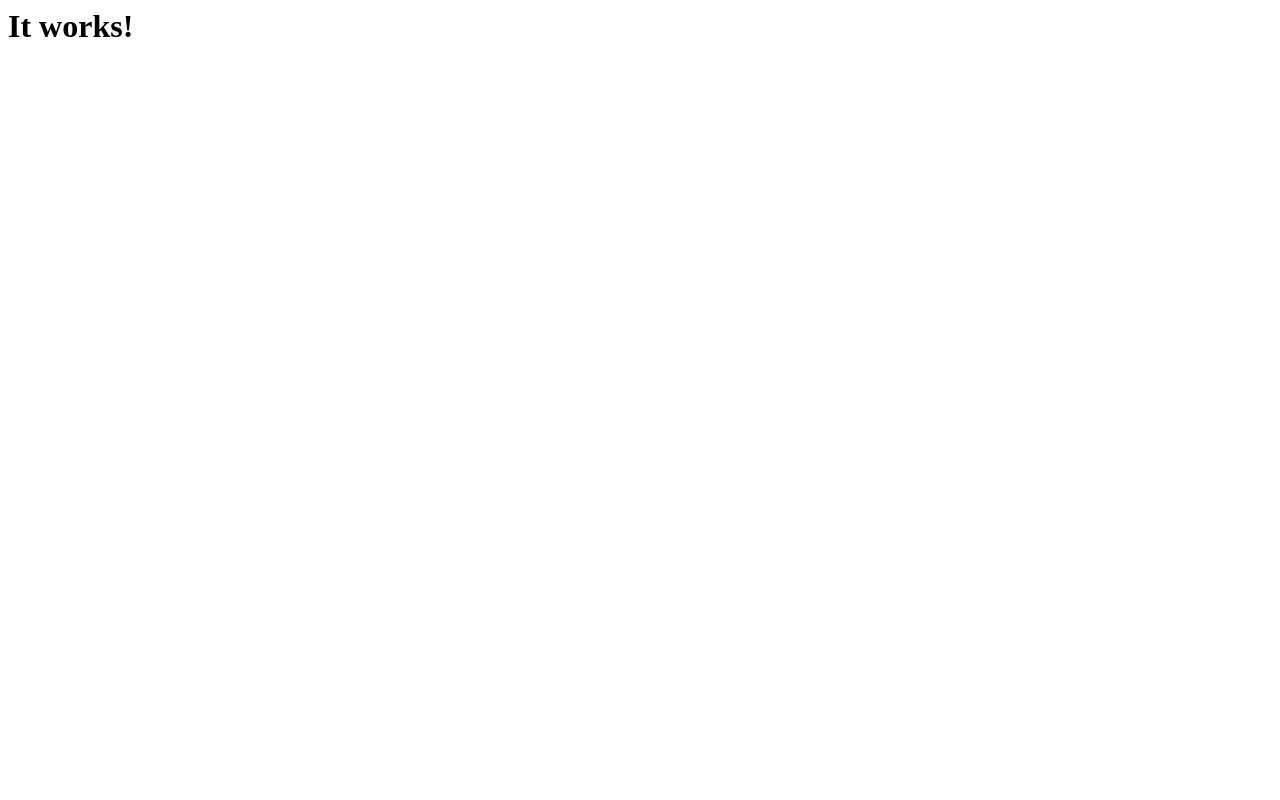
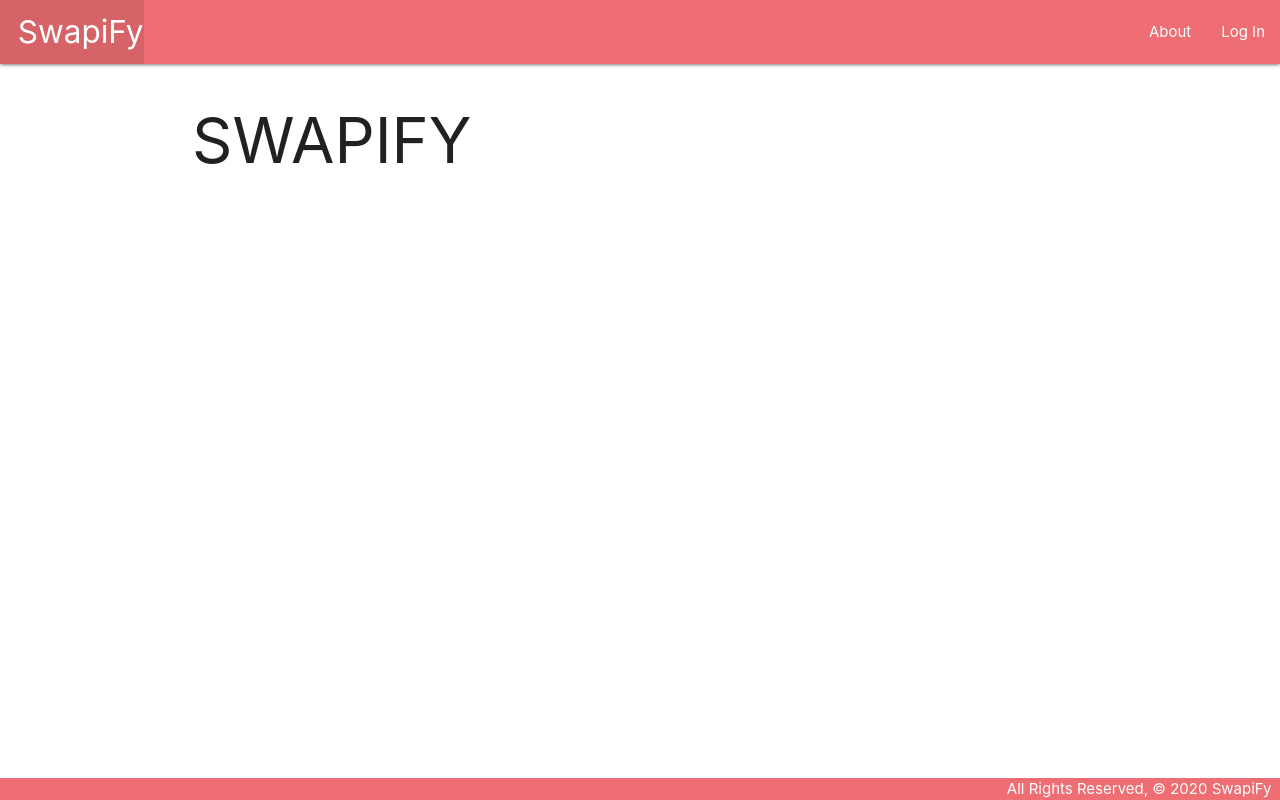
Before and after one commit to wangxiaolialina/Swapify, a Django app: page / in a window 1280 px wide. Before the commit the page is almost empty. Run offline with Django 3.2, Linux system fonts and the light colour scheme.

Commit message:
base.html fixed and index changed to home page

```diff
--- a/main_app/templates/base.html
+++ b/main_app/templates/base.html
@@ -1,48 +1,48 @@
 {% load static %}
 <!DOCTYPE html>
-<html lang=“en”>
+<html lang="en">
   <head>
     <meta charset="UTF-8" />
-    <meta name=“viewport” content="width=device-width, initial-scale=1.0" />
-    <meta http-equiv=“X-UA-Compatible” content=“ie=edge” />
-    <title>Finch Collector</title>
+    <meta name="viewport" content="width=device-width, initial-scale=1.0" />
+    <meta http-equiv="X-UA-Compatible" content="ie=edge" />
+    <title>SwapiFy</title>
     <link
-      rel=“stylesheet”
-      href=“https://cdnjs.cloudflare.com/ajax/libs/materialize/1.0.0/css/materialize.min.css”
+      rel="stylesheet"
+      href="https://cdnjs.cloudflare.com/ajax/libs/materialize/1.0.0/css/materialize.min.css"
     />
     <link
-      rel=“stylesheet”
-      type=“text/css”
-      href=“{% static "css/style.css" %}”
+      rel="stylesheet"
+      type="text/css"
+      href="{% static 'css/style.css' %}"
     />
-    <script src=“https://cdnjs.cloudflare.com/ajax/libs/materialize/1.0.0/js/materialize.min.js”></script>
+    <script src="https://cdnjs.cloudflare.com/ajax/libs/materialize/1.0.0/js/materialize.min.js"></script>
   </head>
   <body>
-    <header class=“navbar-fixed”>
+    <header class="navbar-fixed">
       <nav>
-        <div class=“nav-wrapper”>
+        <div class="nav-wrapper">
           <ul>
             <li>
-              <a href=“/” class=“left brand-logo”>&nbsp;&nbsp;FinchCollector</a>
+              <a href="/" class="left brand-logo">&nbsp;&nbsp;SwapiFy</a>
             </li>
           </ul>
-          <ul class=“right”>
-            <li><a href=“/about”>About</a></li>
+          <ul class="right">
+            <li><a href="/about">About</a></li>
             {% if user.is_authenticated %}
-              <li><a href="{% url 'logout' %}">Log Out</a></li>
+            <li><a href="{% url 'logout' %}">Log Out</a></li>
             {% else %}
-              <li><a href="{% url 'login' %}">Log In</a></li>
+            <li><a href="{% url 'login' %}">Log In</a></li>
             {% endif %}
           </ul>
         </div>
       </nav>
     </header>
-    <main class=“container”>
+    <main class="container">
       {% block content %} {% endblock %}
     </main>
-    <footer class=“page-footer”>
-      <div class=“right”>
-        All Rights Reserved, &copy; 2020 Swapify &nbsp;
+    <footer class="page-footer">
+      <div class="right">
+        All Rights Reserved, &copy; 2020 SwapiFy &nbsp;
       </div>
     </footer>
   </body>
--- /dev/null
+++ b/main_app/templates/home.html
@@ -0,0 +1,5 @@
+{% extends 'base.html' %} {% block content %}
+
+<h1>SWAPIFY</h1>
+
+{% endblock %}
--- a/main_app/urls.py
+++ b/main_app/urls.py
@@ -2,5 +2,5 @@ from django.urls import path
 from . import views
 
 urlpatterns = [
-    path('', views.index, name='index'),
+    path('', views.home, name='home'),
 ]
--- a/main_app/views.py
+++ b/main_app/views.py
@@ -1,7 +1,7 @@
 from django.shortcuts import render
-from django.http import HttpResponse
+
 
 
 # Create your views here.
-def index(request):
-    return HttpResponse('<h1>It works!</h1>')
+def home(request):
+    return render(request, 'home.html')
```
